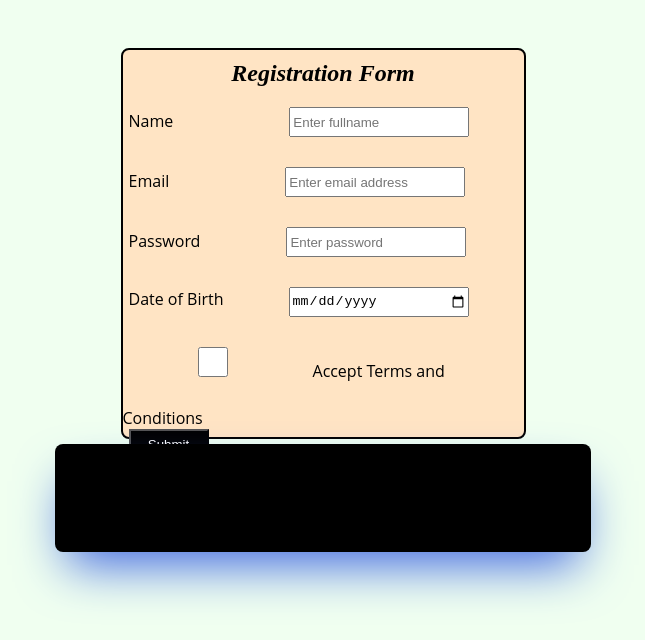
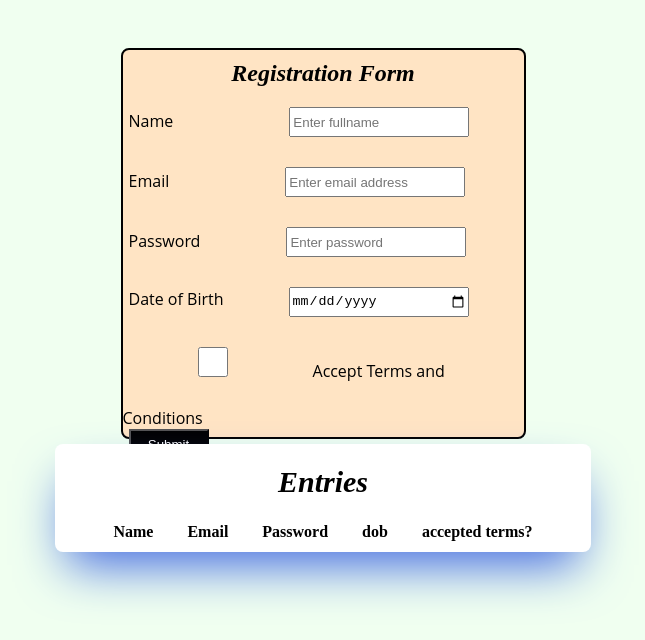
Before and after one commit to Haswitha-Ko/wd101, a plain HTML site: page index.html in a window 1280 px wide. Shown: the whole page, without its empty margins (317-962 px from the left). Drawn offline with Linux system fonts and the light colour scheme.

Commit message:
Update index.css

```diff
--- a/index.css
+++ b/index.css
@@ -69,12 +69,12 @@ button{
 }
 #t1{
     position: relative;
-    background-color: black;
+    background-color: white;
     padding: 10px 6px 8px 6px;
     margin-top: 5px;
     box-shadow: 0 25px 50px -12px royalblue;
     border-width: 1px;
-    border-color: royalblue;
+    border-color: black;
     margin-left: auto;
     margin-right: auto;
     border-radius: 0.5rem;
```
